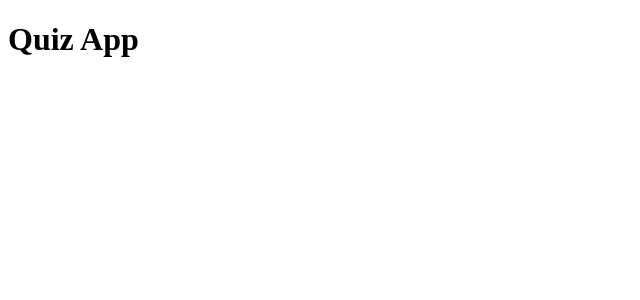
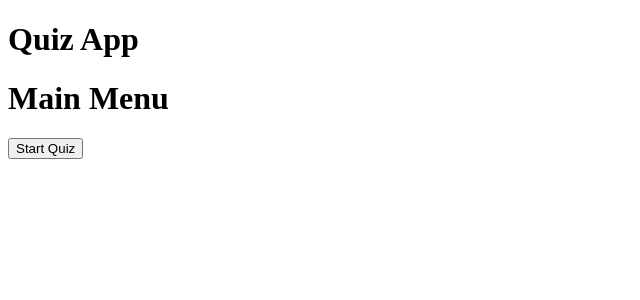
Before and after one commit to kathrynhoule/quiz-app, a React (Vite) app: page / in a window 1280 px wide. Shown: the top 300 px of the page, without its empty margins (0-640 px from the left). Built offline with nearby package versions, Linux system fonts and the light colour scheme.

Commit message:
creates folder and file for context

```diff
--- a/src/App.jsx
+++ b/src/App.jsx
@@ -1,4 +1,7 @@
 import React, { useState } from "react";
+import MainMenu from "./Components/MainMenu";
+import Quiz from "./Components/Quiz";
+import EndScreen from "./Components/EndScreen";
 
 function App() {
      const [gameState, setGameState] = useState("menu");
@@ -6,6 +9,10 @@ function App() {
      return (
           <div className="app">
                <h1>Quiz App</h1>
+
+               {gameState === "menu" && <MainMenu />}
+               {gameState === "quiz" && <Quiz />}
+               {gameState === "endScreen" && <EndScreen />}
           </div>
      );
 }
--- a/src/Components/EndScreen.jsx
+++ b/src/Components/EndScreen.jsx
@@ -3,6 +3,7 @@ import React from "react";
 function EndScreen() {
      return (
           <div className="end-screen">
+               <h1>End Screen</h1>
           </div>
      );
 }
--- a/src/Components/MainMenu.jsx
+++ b/src/Components/MainMenu.jsx
@@ -3,6 +3,8 @@ import React from "react";
 function MainMenu() {
      return (
           <div className="main-menu">
+               <h1>Main Menu</h1>
+               <button>Start Quiz</button>
           </div>
      );
 }
--- a/src/Components/Quiz.jsx
+++ b/src/Components/Quiz.jsx
@@ -3,6 +3,7 @@ import React from "react";
 function Quiz() {
      return (
           <div className="quiz">
+               <h1>Quiz</h1>
           </div>
      );
 }
```
Also changed, not shown: src/Extras/Contexts.jsx (added).
